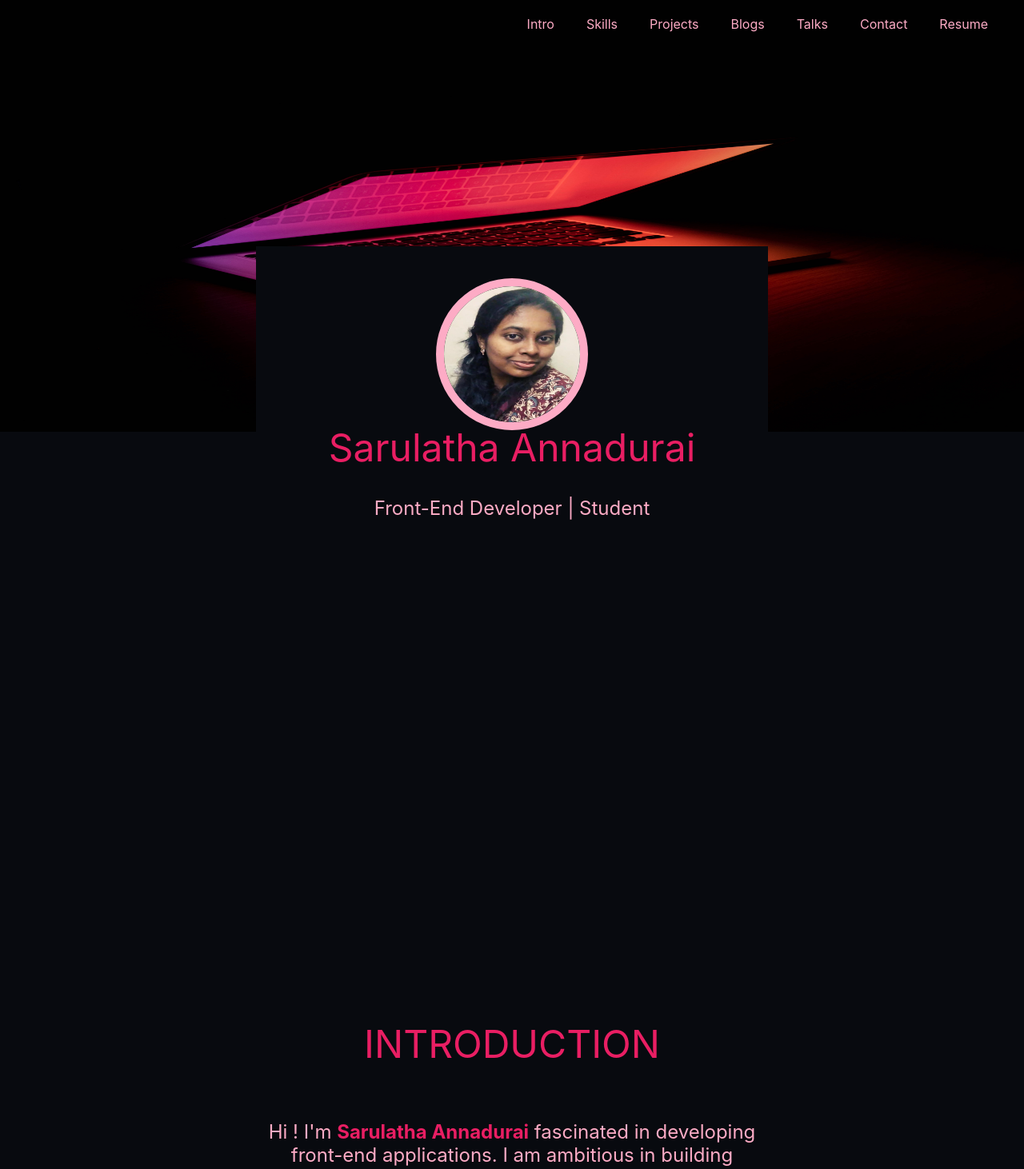
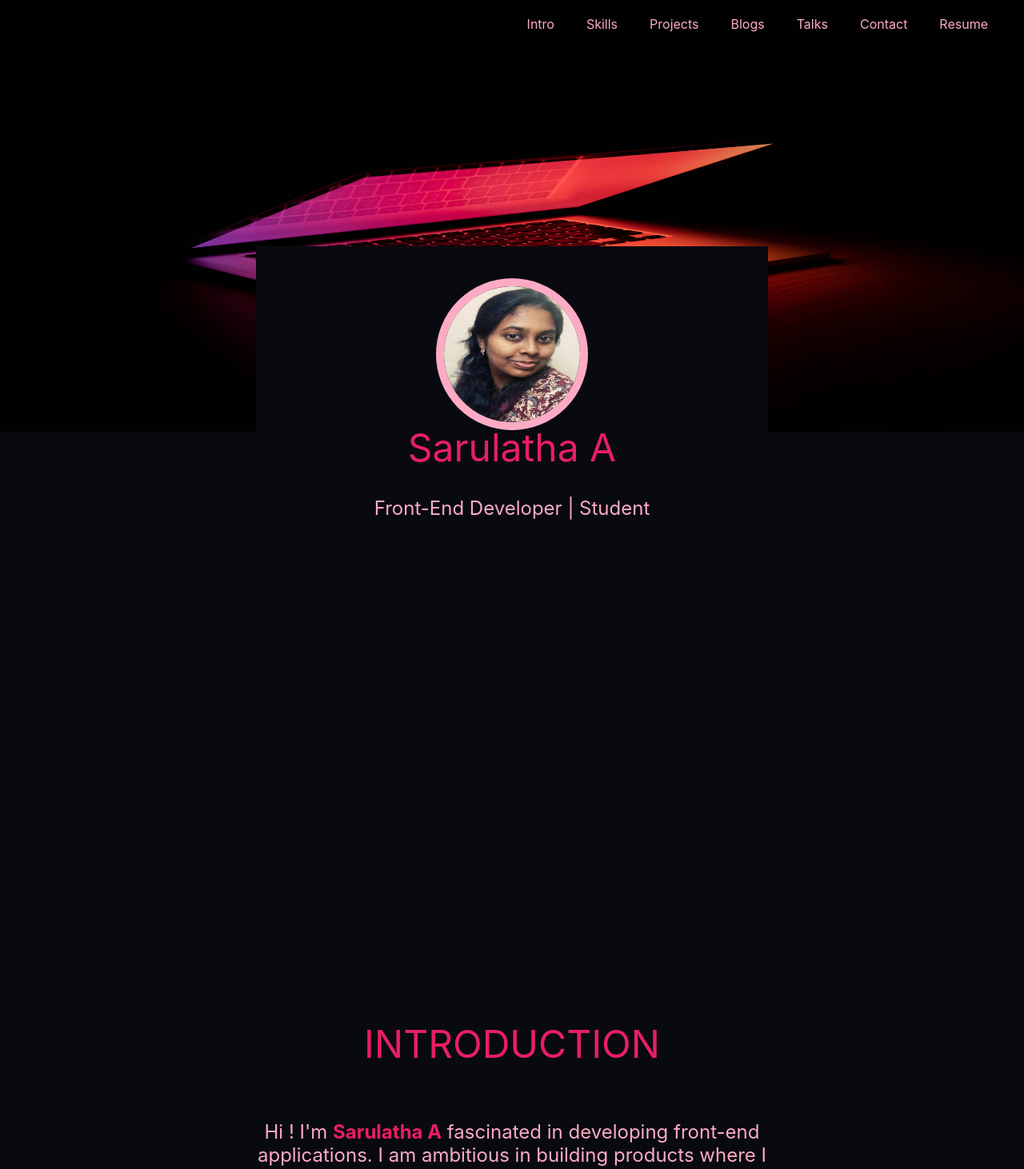
Before and after one commit to sarulathadurai/saruportfolio, a React (Create React App) app: page / in a window 1280 px wide. Shown: the top 1462 px of the page at 80% size. Built offline with nearby package versions, Linux system fonts and the light colour scheme.

Commit message:
links added

```diff
--- a/src/components/About/About.js
+++ b/src/components/About/About.js
@@ -8,7 +8,7 @@ const About = () => {
            <img src={profilepic} className="pro-pic" alt="profile-pic"></img>
            </div>
            <div className="name" >
-               <h1 className="Title">Sarulatha Annadurai</h1>
+               <h1 className="Title">Sarulatha A</h1>
                <p className="desc">Front-End Developer | Student </p>
            </div>
         </div>
--- a/src/components/Contact/Contact.css
+++ b/src/components/Contact/Contact.css
@@ -5,7 +5,7 @@
     align-items: center;
     justify-content: center;
     background-color: var(--div-clr);
-    clip-path: polygon(0 25vh,100% 0,100% 100%,0 100%);
+
 }
 
 .contact-links{
@@ -40,7 +40,7 @@
 
 #footer{
 
-    margin: 100px 10% 0 10%;
+    margin: 40% 0 0 20%;
     font-size: 15px;
 
 }
--- a/src/components/Contact/Contact.js
+++ b/src/components/Contact/Contact.js
@@ -31,7 +31,7 @@ const Contact = () => {
                     <a href="mailto:sarulathannadurai@gmail.com" className="mail">sarulathannadurai@gmail.com</a>
                 </div>
                 <footer id="footer">
-                    <a href="" target="_blanck" rel = "noreferrer">Developed with <span role="img" aria-label="Heart">♥</span> by Sarulatha Annadurai  </a>
+                    <a href="https://github.com/sarulathadurai/saruportfolio" target="_blanck" rel = "noreferrer" className="stack">Developed with <span role="img" aria-label="Heart">♥</span> by Sarulatha A </a>
                 </footer>
             </div>
         </div>
--- a/src/components/Intro/Intro.js
+++ b/src/components/Intro/Intro.js
@@ -9,7 +9,7 @@ const Intro = () => {
                     </h1>
                 <div className="container">
                     <p className="desc">
-                        Hi ! I'm <strong className="highlight">Sarulatha Annadurai</strong> fascinated in developing front-end applications.
+                        Hi ! I'm <strong className="highlight">Sarulatha A</strong> fascinated in developing front-end applications.
                         I am ambitious in building products where I can exhibit my potential and skills.
                     </p>
                 </div>
```
Also changed, not shown: 1 other file (tests, documents, lock files or other folders).
